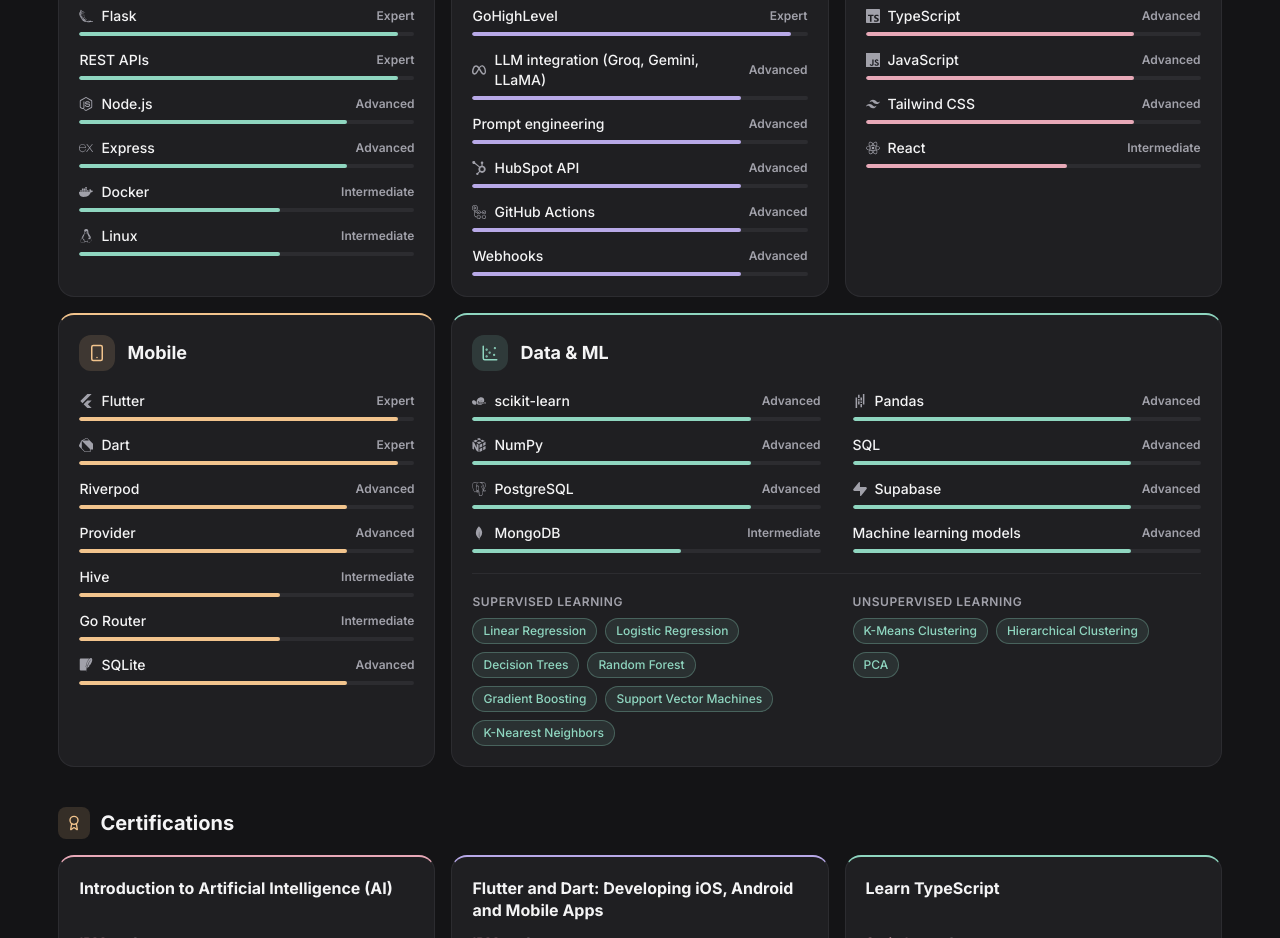
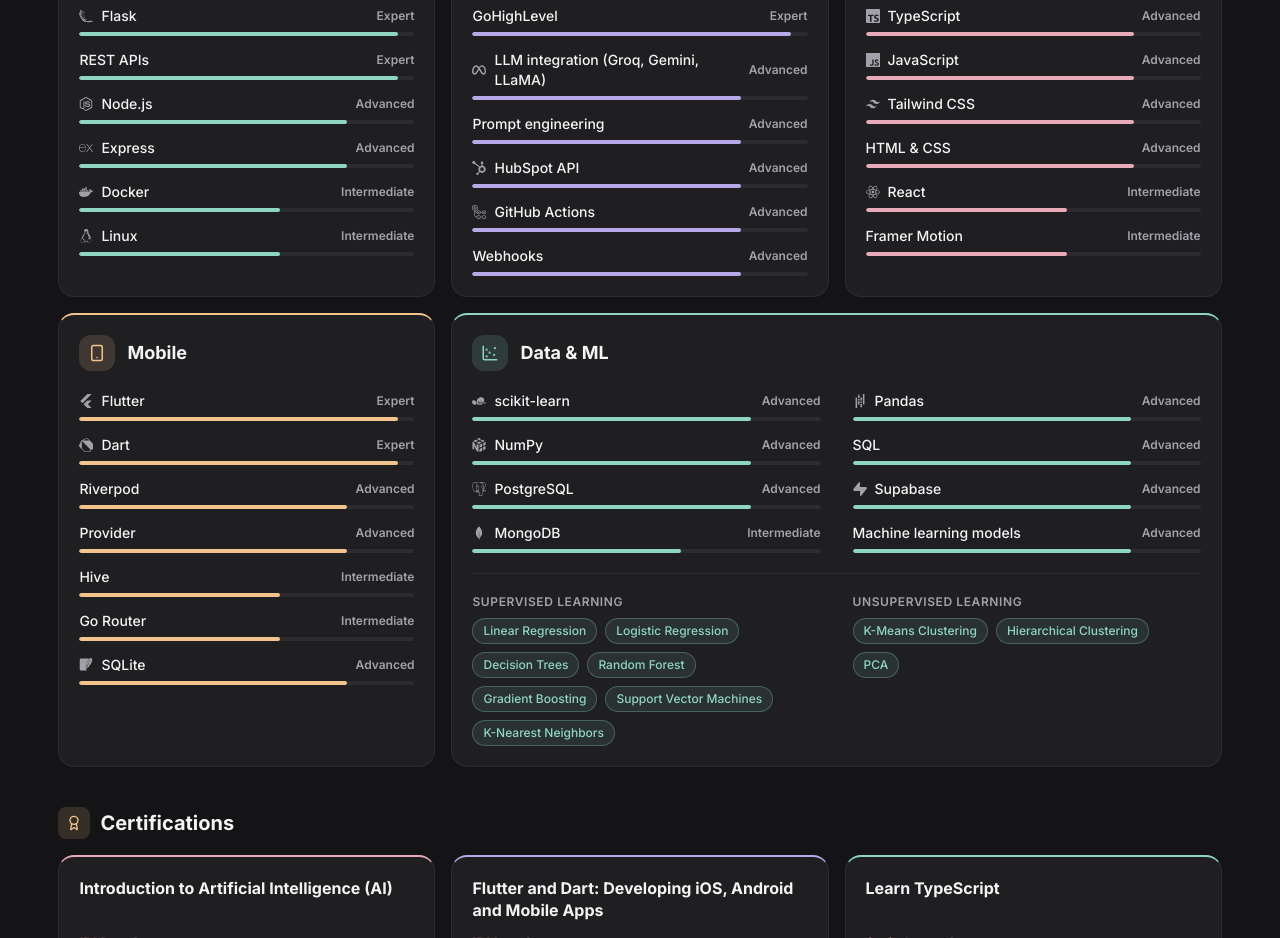
Before and after one commit to ridamalik26/portfolio, a Next.js app: page / in a window 1280 px wide. Shown: the part 3500-4438 px from the top of the page. Built offline with nearby package versions, Linux system fonts and the light colour scheme.

Commit message:
Add What I'm Doing, project filters, skill bars and Formspree contact form

```diff
--- a/src/components/Contact.tsx
+++ b/src/components/Contact.tsx
@@ -21,13 +21,13 @@
       </SectionHeading>
 
       <div className="grid gap-4 lg:grid-cols-[minmax(0,5fr)_minmax(0,7fr)]">
-        <ul className="grid gap-4">
+        <ul className="grid grid-rows-3 gap-4">
           {contact.cards.map((c, i) => (
-            <Reveal as="li" key={c.id} delay={i * 0.07}>
+            <Reveal as="li" key={c.id} delay={i * 0.07} className="h-full">
               <a
                 href={c.href}
                 {...(c.external ? { target: "_blank", rel: "noopener noreferrer" } : {})}
-                className={`card-lift flex items-center gap-4 rounded-2xl border border-border border-t-2 bg-card p-5 ${accentTop[color[c.id]]}`}
+                className={`card-lift flex h-full items-center gap-4 rounded-2xl border border-border border-t-2 bg-card p-5 ${accentTop[color[c.id]]}`}
               >
                 <span className={`inline-flex h-12 w-12 shrink-0 items-center justify-center rounded-xl ${accentSoft[color[c.id]]}`}>
                   <CardIcon id={c.id} />
--- a/src/data/portfolio.ts
+++ b/src/data/portfolio.ts
@@ -617,7 +617,9 @@
         { name: "TypeScript", level: "Advanced" },
         { name: "JavaScript", level: "Advanced" },
         { name: "Tailwind CSS", level: "Advanced" },
+        { name: "HTML & CSS", level: "Advanced" },
         { name: "React", level: "Intermediate" },
+        { name: "Framer Motion", level: "Intermediate" },
       ],
     },
     {
```
